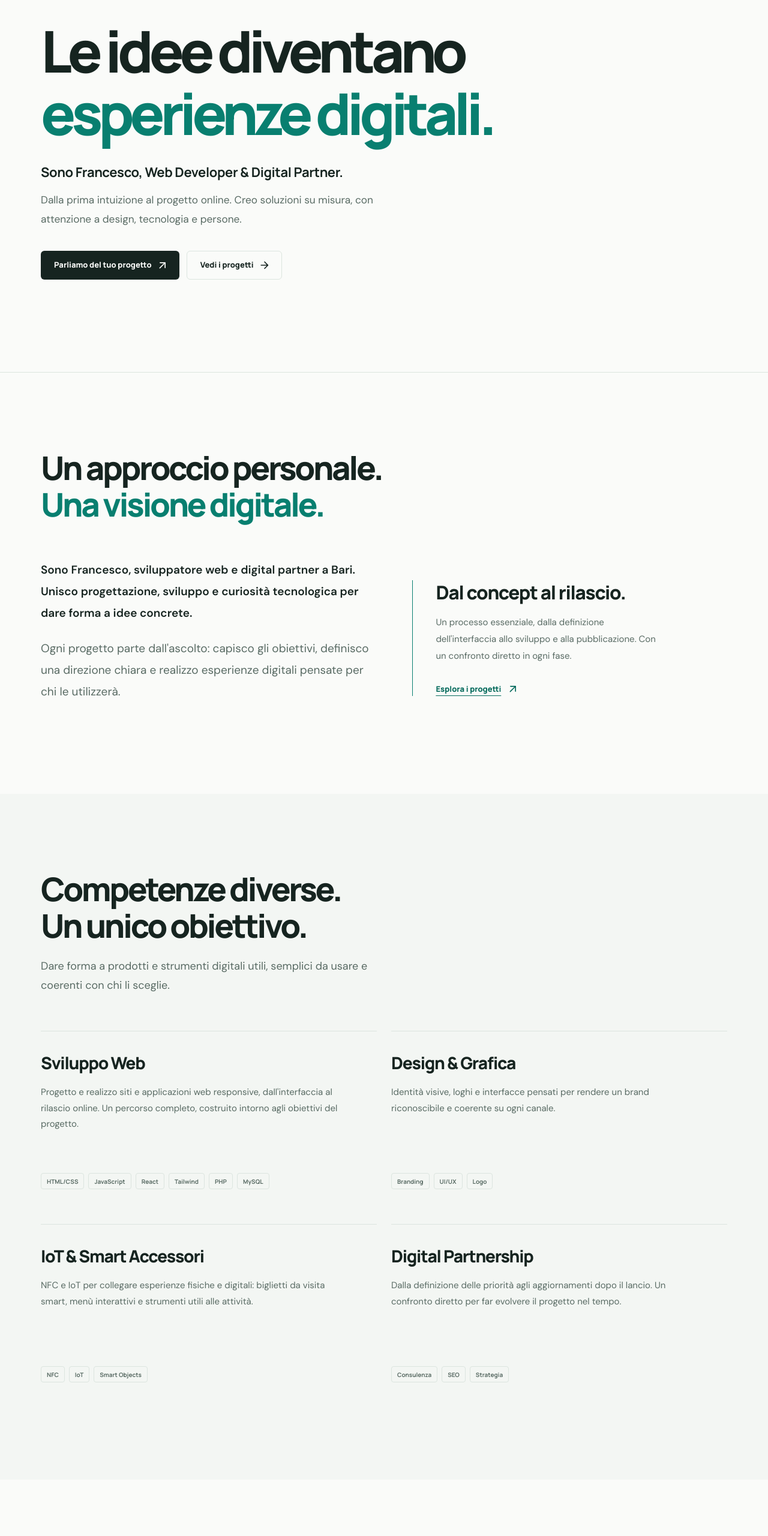
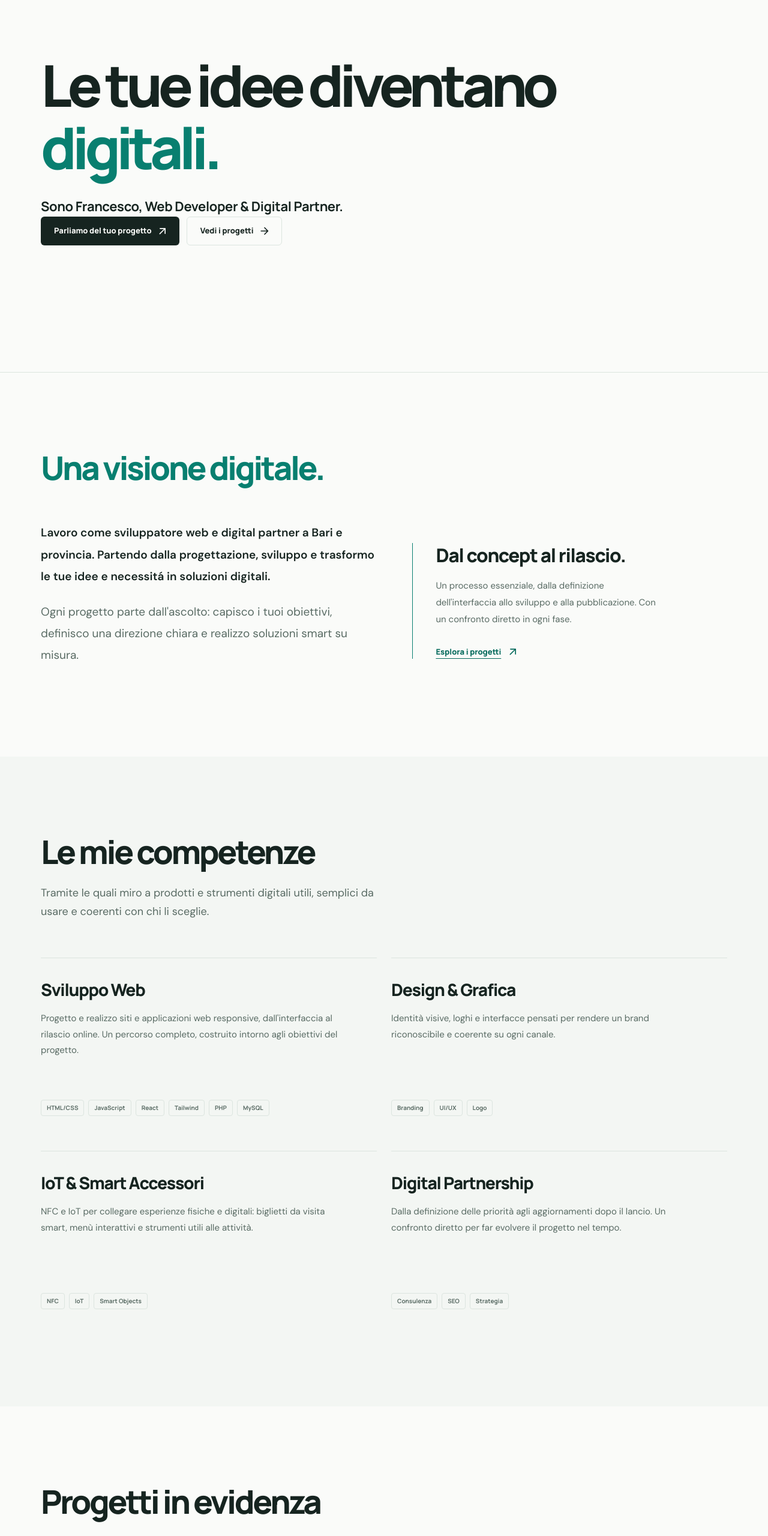
Before and after one commit to NullMC/FrankSites, a React (Vite) app: page / in a window 1280 px wide. Shown: the part 180-2740 px from the top of the page at 60% size. Built offline with nearby package versions, Linux system fonts and the light colour scheme.

Commit message:
Update App.jsx

```diff
--- a/src/App.jsx
+++ b/src/App.jsx
@@ -143,9 +143,8 @@ function Hero() {
     <section className="hero-section" id="hero" aria-labelledby="hero-title">
       <div className="container hero-layout">
         <div className="hero-copy">
-          <h1 id="hero-title">Le idee diventano<br /><span>esperienze digitali.</span></h1>
+          <h1 id="hero-title">Le tue idee diventano<br /><span>digitali.</span></h1>
           <p className="hero-position">Sono Francesco, Web Developer &amp; Digital Partner.</p>
-          <p className="hero-description">Dalla prima intuizione al progetto online. Creo soluzioni su misura, con attenzione a design, tecnologia e persone.</p>
           <div className="hero-actions flex flex-wrap">
             <Button component="a" href="#contact" className="primary-action" endIcon={<ArrowOutwardRounded />}>Parliamo del tuo progetto</Button>
             <Button component="a" href="#portfolio" className="text-action" endIcon={<ArrowForwardRounded />}>Vedi i progetti</Button>
@@ -160,12 +159,12 @@ function About() {
   return (
     <section id="about" className="section section-about" aria-labelledby="about-title">
       <div className="container">
-        <SectionTitle id="about-title" title={<>Un approccio personale.<br /><em>Una visione digitale.</em></>} />
+        <SectionTitle id="about-title" title={<><em>Una visione digitale.</em></>} />
         <div className="row gy-5 align-items-center">
           <div className="col-lg-6">
             <div className="about-copy">
-              <p>Sono Francesco, sviluppatore web e digital partner a Bari. Unisco progettazione, sviluppo e curiosità tecnologica per dare forma a idee concrete.</p>
-              <p>Ogni progetto parte dall'ascolto: capisco gli obiettivi, definisco una direzione chiara e realizzo esperienze digitali pensate per chi le utilizzerà.</p>
+              <p>Lavoro come sviluppatore web e digital partner a Bari e provincia. Partendo dalla progettazione, sviluppo e trasformo le tue idee e necessitá in soluzioni digitali.</p>
+              <p>Ogni progetto parte dall'ascolto: capisco i tuoi obiettivi, definisco una direzione chiara e realizzo soluzioni smart su misura.</p>
             </div>
           </div>
           <div className="col-lg-6">
@@ -185,7 +184,7 @@ function Services() {
   return (
     <section className="section services-section" id="services" aria-label="Servizi">
       <div className="container">
-        <SectionTitle title={<>Competenze diverse.<br />Un unico obiettivo.</>} intro="Dare forma a prodotti e strumenti digitali utili, semplici da usare e coerenti con chi li sceglie." />
+        <SectionTitle title={<>Le mie competenze</>} intro="Tramite le quali miro a prodotti e strumenti digitali utili, semplici da usare e coerenti con chi li sceglie." />
         <CardCarousel className="row g-4" label="Servizi">
           {services.map((service) => (
               <div className="col-12 col-md-6 mobile-carousel-slide" key={service.title}>
@@ -222,7 +221,7 @@ function Portfolio() {
   return (
     <section className="section portfolio-section" id="portfolio" aria-label="Portfolio progetti">
       <div className="container">
-        <SectionTitle title="Progetti selezionati" intro="Esperienze digitali realizzate per attività, organizzazioni e community." />
+        <SectionTitle title="Progetti in evidenza" intro="Esperienze reali su cui ho avuto l'opportunità di lavorare." />
         <CardCarousel className="row gx-4 gy-5" label="Progetti">
           {projects.map((project) => <div className="col-12 col-md-6 mobile-carousel-slide" key={project.title}><ProjectCard project={project} /></div>)}
         </CardCarousel>
@@ -237,9 +236,7 @@ function Skills() {
       <div className="container">
         <div className="skills-layout">
           <div className="skills-lead">
-            <SectionTitle title={<>La tecnologia è un mezzo.<br /><em>Le persone sono il punto.</em></>}
-              intro="Progetto con attenzione alla semplicità d'uso, alla qualità del risultato e al dialogo con chi mi affida un'idea." />
-            <p className="skills-description">Dal design alle soluzioni web, scelgo strumenti e metodi in funzione del progetto, non il contrario.</p>
+            <SectionTitle title={<>La tecnologia è un mezzo.<br /><em>Le persone sono il punto.</em></>}/>
           </div>
           <div className="skills-soft">
             <h3>Soft Skills</h3>
@@ -268,7 +265,7 @@ function Faq() {
       <div className="container">
         <div className="row gy-4">
           <div className="col-12 col-lg-5">
-            <SectionTitle title="Domande frequenti" intro="Le risposte alle domande più comuni prima di iniziare." />
+            <SectionTitle title="FAQ" intro="Le risposte alle domande più frequenti, per toglierti qualsiasi dubbio prima di iniziare." />
           </div>
           <div className="col-12 col-lg-7">
             <div className="faq-accordion">
@@ -304,8 +301,8 @@ function Contact() {
             </div>
             <div className="col-12 col-lg-5">
               <div className="contact-actions">
-                <Button className="contact-button" component="a" href="https://it.fiverr.com/s/R7pNDZD" target="_blank"
-                  rel="noopener noreferrer" endIcon={<ArrowOutwardRounded />}>Parliamo del progetto</Button>
+                <Button className="contact-button" component="a" href="mailto:lilnullbusiness@gmail.com" target="_blank"
+                  rel="noopener noreferrer" endIcon={<ArrowOutwardRounded />}>Contattami</Button>
                 <div className="contact-benefits"><span><CheckRounded fontSize="small" /> Preventivo gratuito</span><span><CheckRounded fontSize="small" /> Nessun impegno</span></div>
               </div>
             </div>
```
